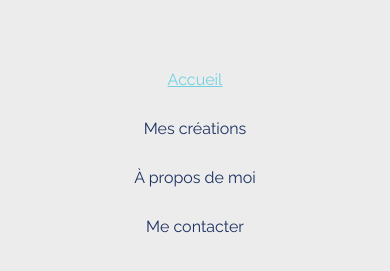
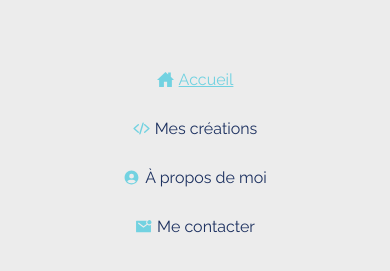
Before and after one commit to iLoLow/portfolio, a React (Create React App) app: page / in a window 390 px wide. Both pictures are taken after a click on the element 365 px from the left and 25 px from the top of the page. Shown: the part 269-540 px from the top of the page. Built offline with nearby package versions, Linux system fonts and the light colour scheme.

Commit message:
ajout svg burger manu et p page contact

```diff
--- a/src/Styles/MenuBurger.css
+++ b/src/Styles/MenuBurger.css
@@ -9,6 +9,14 @@
   left: 0;
   top: 0;
   z-index: 2;
+}
+.NavmobileFlex{
+  display: flex;
+}
+.NavMobileSvgHome{
+  width: 17px;
+  color: #72d2e1;
+  margin-right: 5px;
 }
 .MenuBurger {
   display: none;
--- a/src/components/MenuBurger.jsx
+++ b/src/components/MenuBurger.jsx
@@ -13,16 +13,48 @@ function MenuBurger() {
       {isOpen && (
         <nav className="NavMobile">
           <NavLink onClick={() => setIsOpen(false)} className={({ isActive }) => (isActive ? "link link-active" : "link")} end to="/">
-            Accueil
+            <span className="NavmobileFlex">
+              <span className="NavMobileSvgHome">
+                <svg fill="#72d2e1" xmlns="http://www.w3.org/2000/svg" viewBox="0 0 512 512">
+                  <path d="M416 174.74V48h-80v58.45L256 32 0 272h64v208h144V320h96v160h144V272h64l-96-97.26z" />
+                </svg>
+              </span>
+              Accueil
+            </span>
           </NavLink>
           <NavLink onClick={() => setIsOpen(false)} className={({ isActive }) => (isActive ? "link link-active" : "link")} end to="/projects">
-            Mes créations
+            <span className="NavmobileFlex">
+              <span className="NavMobileSvgHome">
+                <svg fill="#72d2e1" xmlns="http://www.w3.org/2000/svg" class="ionicon" viewBox="0 0 512 512">
+                  <title>Code Slash</title>
+                  <path d="M160 389a20.91 20.91 0 01-13.82-5.2l-128-112a21 21 0 010-31.6l128-112a21 21 0 0127.66 31.61L63.89 256l109.94 96.19A21 21 0 01160 389zM352 389a21 21 0 01-13.84-36.81L448.11 256l-109.94-96.19a21 21 0 0127.66-31.61l128 112a21 21 0 010 31.6l-128 112A20.89 20.89 0 01352 389zM208 437a21 21 0 01-20.12-27l96-320a21 21 0 1140.23 12l-96 320A21 21 0 01208 437z" />
+                </svg>
+              </span>
+              Mes créations
+            </span>
           </NavLink>
           <NavLink onClick={() => setIsOpen(false)} className={({ isActive }) => (isActive ? "link link-active" : "link")} end to="/about">
-            À propos de moi
+            <span className="NavmobileFlex">
+              <span className="NavMobileSvgHome">
+                <svg fill="#72d2e1" xmlns="http://www.w3.org/2000/svg" class="ionicon" viewBox="0 0 512 512">
+                  <title>Person Circle</title>
+                  <path d="M256 48C141.31 48 48 141.31 48 256s93.31 208 208 208 208-93.31 208-208S370.69 48 256 48zm2 96a72 72 0 11-72 72 72 72 0 0172-72zm-2 288a175.55 175.55 0 01-129.18-56.6C135.66 329.62 215.06 320 256 320s120.34 9.62 129.18 55.39A175.52 175.52 0 01256 432z" />
+                </svg>
+              </span>
+              À propos de moi
+            </span>
           </NavLink>
           <NavLink onClick={() => setIsOpen(false)} className={({ isActive }) => (isActive ? "link link-active" : "link")} end to="/contact">
-            Me contacter
+            <span className="NavmobileFlex">
+              <span className="NavMobileSvgHome">
+                <svg fill="#72d2e1" xmlns="http://www.w3.org/2000/svg" class="ionicon" viewBox="0 0 512 512">
+                  <title>Mail Unread</title>
+                  <path d="M374.09 101c-.11.23-.21.46-.31.7-.34.75-.67 1.5-1 2.26l-.36.9c-.27.71-.54 1.42-.79 2.14-.12.35-.24.7-.35 1-.23.68-.44 1.37-.64 2.07l-.33 1.15q-.27 1-.51 2c-.1.41-.2.82-.28 1.23-.15.67-.28 1.36-.4 2-.08.42-.16.84-.23 1.27-.11.69-.2 1.4-.29 2.1-.05.42-.11.83-.16 1.25-.08.77-.13 1.54-.19 2.31 0 .36-.06.72-.08 1.09-.06 1.13-.09 2.27-.09 3.41 0 1 0 2 .07 2.94v.62c.05.95.12 1.89.21 2.83l.06.46c.09.87.2 1.72.32 2.57 0 .15 0 .31.07.46.14.92.31 1.84.49 2.75l.12.59c.2.92.4 1.84.64 2.75.23.92.5 1.82.77 2.71.06.19.12.38.17.57.28.88.57 1.74.88 2.59.05.15.11.29.16.43.29.78.6 1.55.92 2.32.05.14.11.28.17.42.35.83.73 1.65 1.11 2.47l.27.53c.4.82.81 1.64 1.24 2.44a64.21 64.21 0 0029.56 27.63l.37.17c1.78.8 3.59 1.53 5.45 2.17l.95.32 1.5.47c.45.14.9.26 1.36.39l1.92.5c.57.14 1.14.27 1.72.39l1.15.24 1.83.32.93.16c.9.13 1.81.24 2.72.34l.77.07c.73.07 1.47.13 2.22.17l.85.05c1 0 1.94.07 2.93.07 1.15 0 2.29 0 3.43-.09l1.09-.09c.77 0 1.54-.11 2.3-.19.42 0 .83-.1 1.25-.16.7-.08 1.41-.17 2.1-.28l1.27-.23c.68-.12 1.36-.25 2-.39l1.24-.29c.67-.16 1.35-.32 2-.51.39-.1.78-.21 1.16-.33.69-.2 1.37-.41 2.05-.63l1.07-.36c.7-.24 1.4-.5 2.1-.77l.94-.37c.74-.3 1.47-.62 2.19-.95l.77-.34c.8-.37 1.58-.77 2.36-1.17.17-.09.35-.17.52-.27.91-.48 1.8-1 2.68-1.5l.12-.07a63.95 63.95 0 10-89.21-84.88l-.21.39c-.3 1.03-.72 1.86-1.11 2.69z" />
+                  <path d="M371.51 202.43l-105.69 82.2a16 16 0 01-19.64 0L89.55 162.81l19.64-25.26L256 251.73l94.36-73.39A95.81 95.81 0 01349 80H48a16 16 0 00-16 16v320a16 16 0 0016 16h416a16 16 0 0016-16V211.13a95.75 95.75 0 01-108.49-8.7z" />
+                </svg>
+              </span>
+              Me contacter
+            </span>
           </NavLink>
         </nav>
       )}
--- a/src/pages/Contact.jsx
+++ b/src/pages/Contact.jsx
@@ -8,23 +8,23 @@ function Contact() {
         <h1>Êtes-vous prêt à donner à votre entreprise une présence en ligne professionnelle ? </h1>
         <p>Contactez moi pour un devis personnalisé et des informations détaillées sur la création de votre site Web.</p>
       </div>
-      <div className="sectionMobileMecontacter" >
+      <div className="sectionMobileMecontacter">
         <div className="mobile">
-        <svg xmlns="http://www.w3.org/2000/svg" viewBox="0 0 512 512">
-          <path
-            d="M451 374c-15.88-16-54.34-39.35-73-48.76-24.3-12.24-26.3-13.24-45.4.95-12.74 9.47-21.21 17.93-36.12 14.75s-47.31-21.11-75.68-49.39-47.34-61.62-50.53-76.48 5.41-23.23 14.79-36c13.22-18 12.22-21 .92-45.3-8.81-18.9-32.84-57-48.9-72.8C119.9 44 119.9 47 108.83 51.6A160.15 160.15 0 0083 65.37C67 76 58.12 84.83 51.91 98.1s-9 44.38 23.07 102.64 54.57 88.05 101.14 134.49S258.5 406.64 310.85 436c64.76 36.27 89.6 29.2 102.91 23s22.18-15 32.83-31a159.09 159.09 0 0013.8-25.8C465 391.17 468 391.17 451 374z"
-            fill="#1d3160"
-          />
+          <svg fill="#1d3160" xmlns="http://www.w3.org/2000/svg" viewBox="0 0 512 512">
+            <path d="M451 374c-15.88-16-54.34-39.35-73-48.76-24.3-12.24-26.3-13.24-45.4.95-12.74 9.47-21.21 17.93-36.12 14.75s-47.31-21.11-75.68-49.39-47.34-61.62-50.53-76.48 5.41-23.23 14.79-36c13.22-18 12.22-21 .92-45.3-8.81-18.9-32.84-57-48.9-72.8C119.9 44 119.9 47 108.83 51.6A160.15 160.15 0 0083 65.37C67 76 58.12 84.83 51.91 98.1s-9 44.38 23.07 102.64 54.57 88.05 101.14 134.49S258.5 406.64 310.85 436c64.76 36.27 89.6 29.2 102.91 23s22.18-15 32.83-31a159.09 159.09 0 0013.8-25.8C465 391.17 468 391.17 451 374z" />
           </svg>
 
           <p className="number">06.35.36.13.09</p>
         </div>
         <a href="mailto:soyez.laurent.dev@gmail.com">
-        <svg fill="#1d3160" xmlns="http://www.w3.org/2000/svg" viewBox="0 0 512 512">
-          <path d="M424 80H88a56.06 56.06 0 00-56 56v240a56.06 56.06 0 0056 56h336a56.06 56.06 0 0056-56V136a56.06 56.06 0 00-56-56zm-14.18 92.63l-144 112a16 16 0 01-19.64 0l-144-112a16 16 0 1119.64-25.26L256 251.73l134.18-104.36a16 16 0 0119.64 25.26z" />
+          <svg fill="#1d3160" xmlns="http://www.w3.org/2000/svg" class="ionicon" viewBox="0 0 512 512">
+            <title>Mail Unread</title>
+            <path d="M374.09 101c-.11.23-.21.46-.31.7-.34.75-.67 1.5-1 2.26l-.36.9c-.27.71-.54 1.42-.79 2.14-.12.35-.24.7-.35 1-.23.68-.44 1.37-.64 2.07l-.33 1.15q-.27 1-.51 2c-.1.41-.2.82-.28 1.23-.15.67-.28 1.36-.4 2-.08.42-.16.84-.23 1.27-.11.69-.2 1.4-.29 2.1-.05.42-.11.83-.16 1.25-.08.77-.13 1.54-.19 2.31 0 .36-.06.72-.08 1.09-.06 1.13-.09 2.27-.09 3.41 0 1 0 2 .07 2.94v.62c.05.95.12 1.89.21 2.83l.06.46c.09.87.2 1.72.32 2.57 0 .15 0 .31.07.46.14.92.31 1.84.49 2.75l.12.59c.2.92.4 1.84.64 2.75.23.92.5 1.82.77 2.71.06.19.12.38.17.57.28.88.57 1.74.88 2.59.05.15.11.29.16.43.29.78.6 1.55.92 2.32.05.14.11.28.17.42.35.83.73 1.65 1.11 2.47l.27.53c.4.82.81 1.64 1.24 2.44a64.21 64.21 0 0029.56 27.63l.37.17c1.78.8 3.59 1.53 5.45 2.17l.95.32 1.5.47c.45.14.9.26 1.36.39l1.92.5c.57.14 1.14.27 1.72.39l1.15.24 1.83.32.93.16c.9.13 1.81.24 2.72.34l.77.07c.73.07 1.47.13 2.22.17l.85.05c1 0 1.94.07 2.93.07 1.15 0 2.29 0 3.43-.09l1.09-.09c.77 0 1.54-.11 2.3-.19.42 0 .83-.1 1.25-.16.7-.08 1.41-.17 2.1-.28l1.27-.23c.68-.12 1.36-.25 2-.39l1.24-.29c.67-.16 1.35-.32 2-.51.39-.1.78-.21 1.16-.33.69-.2 1.37-.41 2.05-.63l1.07-.36c.7-.24 1.4-.5 2.1-.77l.94-.37c.74-.3 1.47-.62 2.19-.95l.77-.34c.8-.37 1.58-.77 2.36-1.17.17-.09.35-.17.52-.27.91-.48 1.8-1 2.68-1.5l.12-.07a63.95 63.95 0 10-89.21-84.88l-.21.39c-.3 1.03-.72 1.86-1.11 2.69z" />
+            <path d="M371.51 202.43l-105.69 82.2a16 16 0 01-19.64 0L89.55 162.81l19.64-25.26L256 251.73l94.36-73.39A95.81 95.81 0 01349 80H48a16 16 0 00-16 16v320a16 16 0 0016 16h416a16 16 0 0016-16V211.13a95.75 95.75 0 01-108.49-8.7z" />
           </svg>
           <p className="me-contacter">Me contacter</p>
-      </a></div>
+        </a>
+      </div>
     </section>
   );
 }
```
Also changed, not shown: public/index.html (+0 -9 lines). Lines whose indentation alone changed are shown as unchanged.
